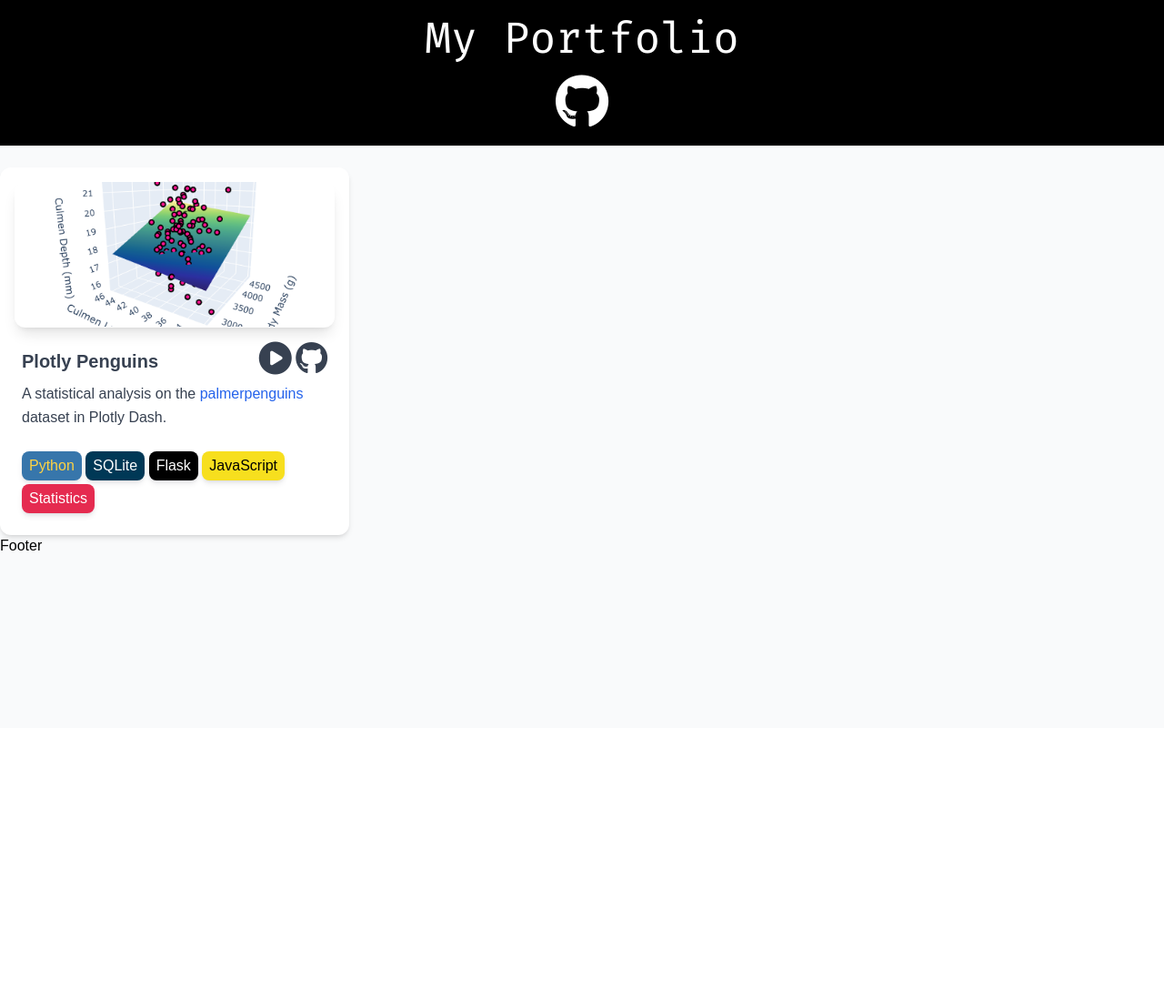
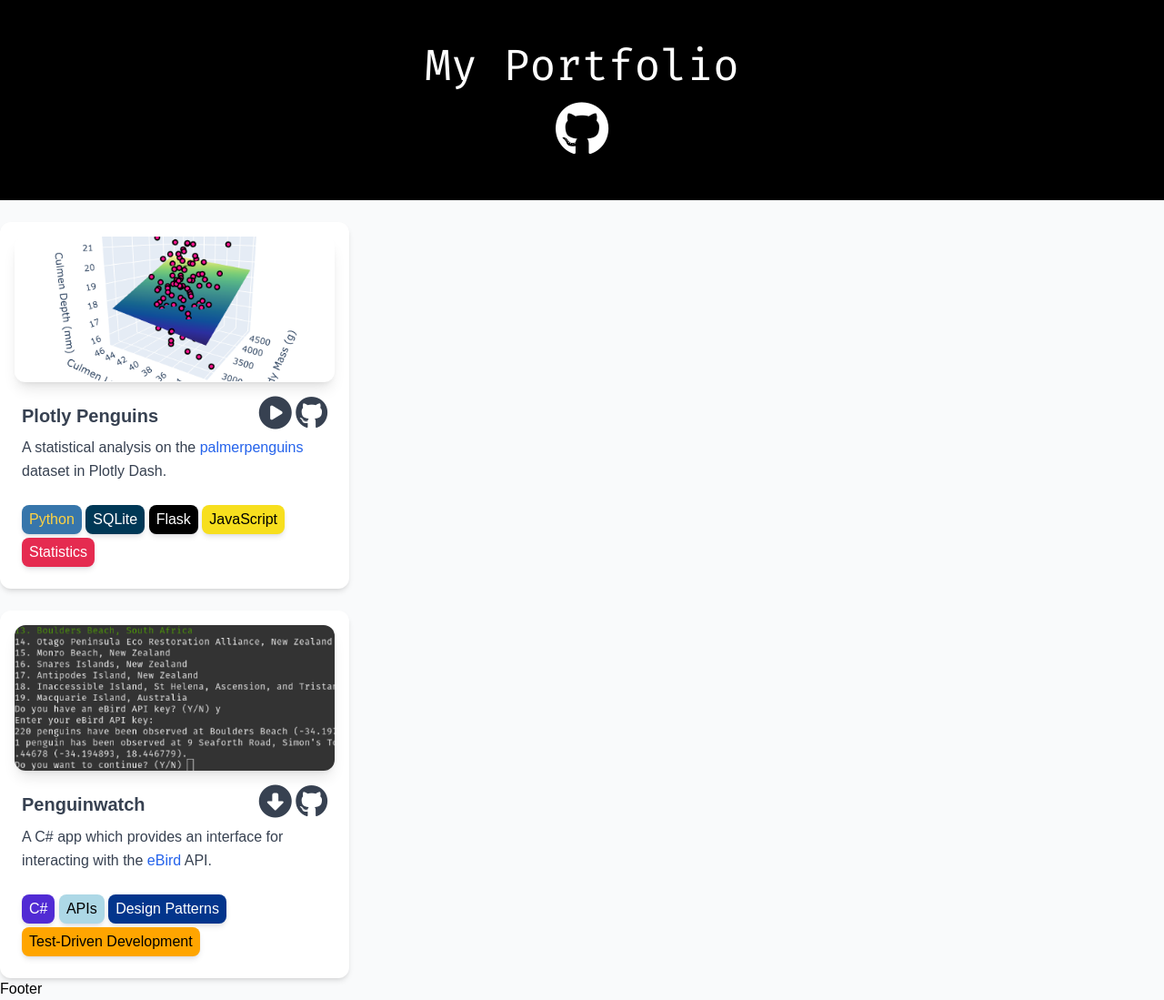
Before and after one commit to Katnippy/portfolio-design, a website: page dist/index.html in a window 1280 px wide. Shown: the whole page at 91% size. Before the commit the page ends 800 px from the top, so only its background shows below. Drawn offline with Linux system fonts and the light colour scheme.

Commit message:
Style fundamentals for the 2nd card.

```diff
--- a/dist/index.html
+++ b/dist/index.html
@@ -31,7 +31,7 @@
         <div class="card">
           <div class="relative flex flex-col mt-6 text-gray-700 bg-white shadow-md bg-clip-border rounded-xl w-96">
             <div
-              class="relative mx-4 mt-4 overflow-hidden text-gray-700 bg-white shadow-lg bg-clip-border rounded-xl h-40 object-cover">
+              class="relative mx-4 mt-4 overflow-hidden text-gray-700 bg-white shadow-lg bg-clip-border rounded-xl h-40">
               <img src="images/plotly-penguins.png"
                 alt="A cropped screenshot of the Plotly Penguins app, showing a
                 multiple regression 3D scattergraph."/>
@@ -64,6 +64,42 @@
             </div>
           </div>
         </div>
+        <div class="card">
+          <div class="relative flex flex-col mt-6 text-gray-700 bg-white shadow-md bg-clip-border rounded-xl w-96">
+            <div
+              class="relative mx-4 mt-4 overflow-hidden text-gray-700 bg-white shadow-lg bg-clip-border rounded-xl h-40">
+              <img src="images/penguinwatch.png"
+                alt="A cropped screenshot of the Penguinwatch app, showing that
+                two groups of 220 and 1 penguin(s) were observed at Boulders
+                Beach in South Africa."/>
+            </div>
+            <div class="p-6">
+              <div class="flex justify-between">
+                <h5 class="block mb-2 text-xl antialiased font-semibold leading-snug tracking-normal text-blue-gray-900">
+                  Penguinwatch
+                </h5>
+                <div class="mt-[-8px]">
+                  <a href="https://github.com/Katnippy/penguinwatch/releases">
+                    <i class="fa-solid fa-circle-down text-4xl"></i>
+                  </a>
+                  <a href="https://github.com/Katnippy/penguinwatch">
+                    <i class="fa-brands fa-github text-4xl"></i>
+                  </a>
+                </div>
+              </div>
+              <p class="block text-base antialiased font-light leading-relaxed text-inherit">
+                A C# app which provides an interface for interacting with the<a href="https://ebird.org/home" class="font-medium text-blue-600 dark:text-blue-500 hover:underline">
+                eBird</a> API.
+              </p>
+            </div>
+            <div class="p-6 pt-0">
+              <button class="bg-[#512bd4] text-white cursor-default rounded-lg shadow-md shadow-gray-900/10 py-1 px-2">C#</button>
+              <button class="bg-[lightblue] text-black cursor-default rounded-lg shadow-md shadow-gray-900/10 py-1 px-2">APIs</button>
+              <button class="bg-[#03358c] text-white cursor-default rounded-lg shadow-md shadow-gray-900/10 py-1 px-2">Design Patterns</button>
+              <button class="bg-[orange] text-black cursor-default rounded-lg shadow-md shadow-gray-900/10 py-1 px-2 mt-1">Test-Driven Development</button>
+            </div>
+          </div>
+        </div>
       </div>
       <div id="footer" class="font-content">Footer</div>
     </section>
```
Also changed, not shown: dist/images/penguinwatch.png (added), dist/output.css.
